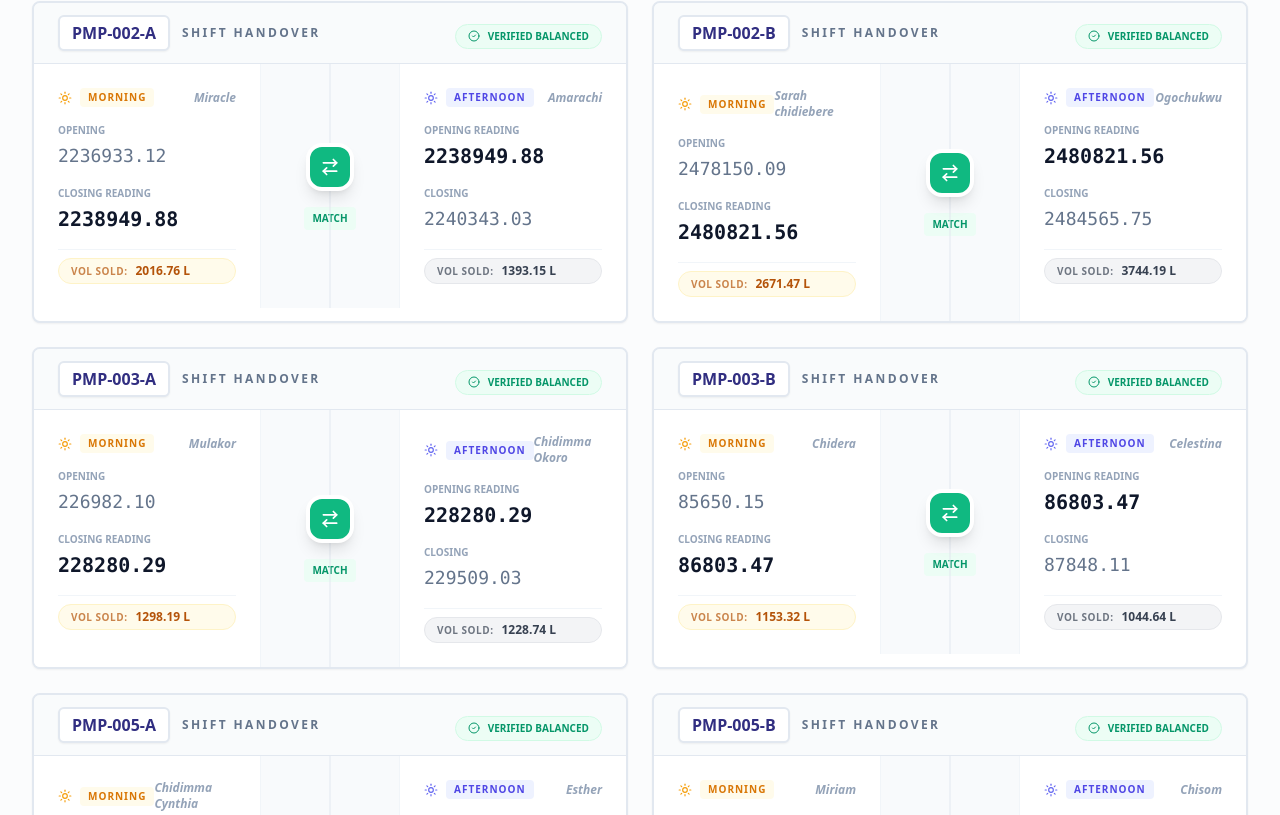
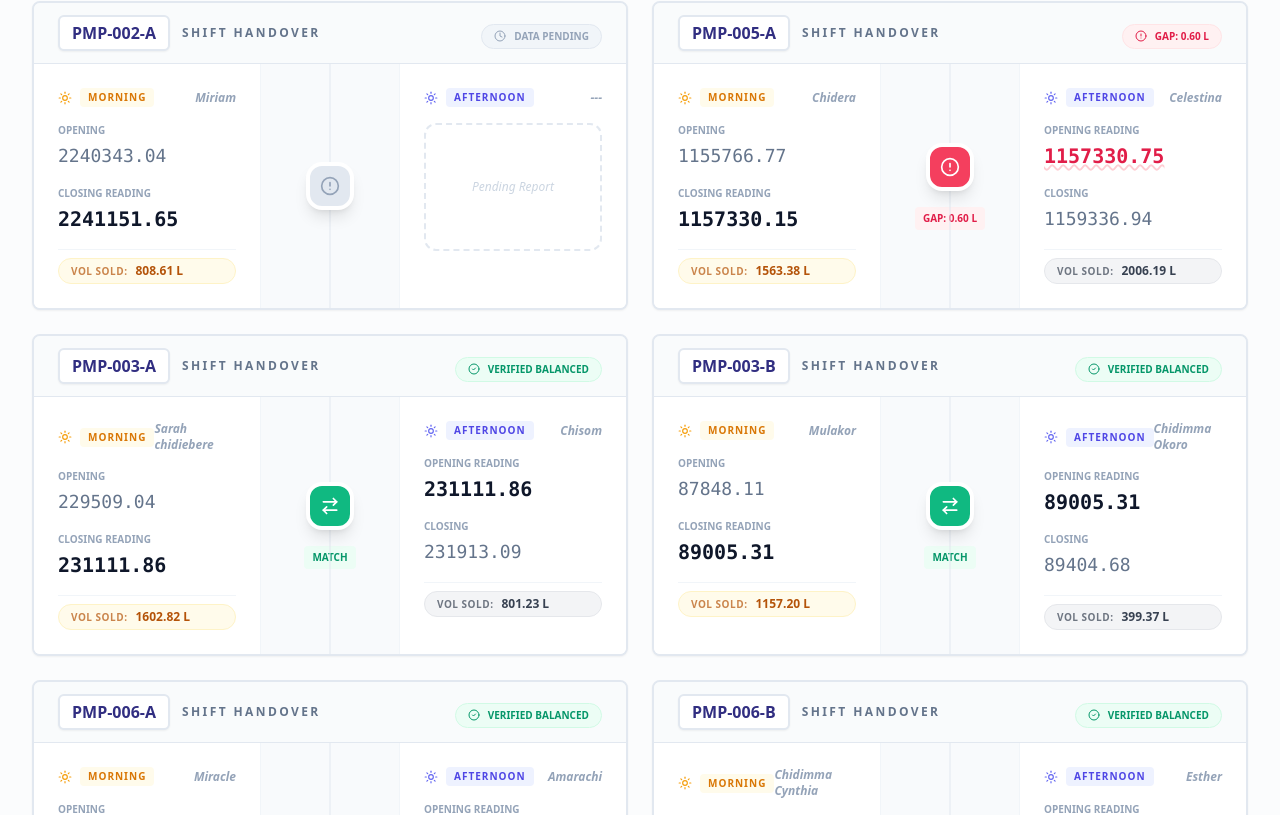
Before and after one commit to nipcobestpetroleum-art/brave-turtle-yawn, a React (Vite) app: page / in a window 1280 px wide. Shown: the part 497-1312 px from the top of the page. Built offline with nearby package versions, Linux system fonts and the light colour scheme.

Commit message:
[dyad] Adding November 20th, 2025 sales data with extensive account resolutions - wrote 2 file(s)

```diff
--- a/src/data/salesData.ts
+++ b/src/data/salesData.ts
@@ -399,7 +399,7 @@ export const salesData: DailyReport[] = [
         { attendant: "Miracle", pumpId: "PMP-003-B", product: "PMS", openingReading: 71938.84, closingReading: 73265.83, pricePerLiter: 940, cashCollected: 669100, posAmount: 535080, shortageResolutions: [{ type: "debt", amount: 42300, liters: 45, debtor: "Multipro", reason: "MD approved" }] },
         { attendant: "Amarachi", pumpId: "PMP-004-A", product: "PMS", openingReading: 833352.45, closingReading: 835098.01, pricePerLiter: 940, cashCollected: 157350, posAmount: 1422447, shortageResolutions: [{ type: "debt", amount: 31020, liters: 33, debtor: "Multipro", reason: "MD approved" }, { type: "official use", amount: 28200, liters: 30, purpose: "Bread", reason: "By okoye" }] },
         { attendant: "Miriam", pumpId: "PMP-006-B", product: "PMS", openingReading: 550806.98, closingReading: 552036.34, pricePerLiter: 940, cashCollected: 741160, posAmount: 407270 },
-        { attendant: "Donald", pumpId: "AGO-001-A", product: "AGO", openingReading: 185377.85, closingReading: 185569.35, pricePerLiter: 1050, cashCollected: 195050, posAmount: 6000 },
+        { attendant: "Donald", pumpId: "AGO-001-A", product: "AGO", openingReading: 185569.35, closingReading: 185569.35, pricePerLiter: 1050, cashCollected: 0, posAmount: 0 },
         { attendant: "Donald", pumpId: "AGO-001-B", product: "AGO", openingReading: 451622.78, closingReading: 451682.78, pricePerLiter: 1050, cashCollected: 63000, posAmount: 0 },
       ],
       afternoon: [
@@ -552,7 +552,7 @@ export const salesData: DailyReport[] = [
         { attendant: "Ogochukwu", pumpId: "PMP-002-A", product: "PMS", openingReading: 2235570.74, closingReading: 2236933.12, pricePerLiter: 940, cashCollected: 310300, posAmount: 857019, shortageResolutions: [{ type: "debt", amount: 112800, liters: 120, debtor: "First patriot", reason: "MD approved" }] },
         { attendant: "Chidimma Okoro", pumpId: "PMP-002-B", product: "PMS", openingReading: 2476727.44, closingReading: 2478150.09, pricePerLiter: 940, cashCollected: 408520, posAmount: 928860 },
         { attendant: "Esther", pumpId: "PMP-003-B", product: "PMS", openingReading: 84962.61, closingReading: 85650.15, pricePerLiter: 940, cashCollected: 537450, posAmount: 108600 },
-        { attendant: "Celestina", pumpId: "PMP-004-A", product: "PMS", openingReading: 226073.82, closingReading: 226982.09, pricePerLiter: 940, cashCollected: 353950, posAmount: 499400 },
+        { attendant: "Celestina", pumpId: "PMP-003-A", product: "PMS", openingReading: 226073.82, closingReading: 226982.09, pricePerLiter: 940, cashCollected: 353950, posAmount: 499400 },
         { attendant: "Chizoba", pumpId: "PMP-005-A", product: "PMS", openingReading: 1152037.99, closingReading: 1152305.11, pricePerLiter: 940, cashCollected: 110000, posAmount: 117000, shortageResolutions: [{ type: "official use", amount: 23500, liters: 25, purpose: "Bread bus" }] },
         { attendant: "Chisom", pumpId: "PMP-005-A", product: "PMS", openingReading: 1152305.11, closingReading: 1153228.30, pricePerLiter: 940, cashCollected: 167050, posAmount: 700300 },
         { attendant: "Amarachi", pumpId: "PMP-005-B", product: "PMS", openingReading: 715909.12, closingReading: 716893.82, pricePerLiter: 940, cashCollected: 249200, posAmount: 675470 },
@@ -581,5 +581,27 @@ export const salesData: DailyReport[] = [
       ]
     },
     bankDeposits: []
+  },
+  {
+    date: "2025-11-20",
+    shifts: {
+      morning: [
+        { attendant: "Miriam", pumpId: "PMP-002-A", product: "PMS", openingReading: 2240343.04, closingReading: 2241151.65, pricePerLiter: 940, cashCollected: 209380, posAmount: 550280 },
+        { attendant: "Chidera", pumpId: "PMP-005-A", product: "PMS", openingReading: 1155766.77, closingReading: 1157330.15, pricePerLiter: 940, cashCollected: 367900, posAmount: 1101800 },
+        { attendant: "Sarah chidiebere", pumpId: "PMP-003-A", product: "PMS", openingReading: 229509.04, closingReading: 231111.86, pricePerLiter: 940, cashCollected: 436900, posAmount: 945925, shortageResolutions: [{ type: "debt", amount: 122200, liters: 130, debtor: "First patriot", reason: "MD approved" }, { type: "debt", amount: 1880, liters: 2, debtor: "Multipro company", reason: "MD approved" }] },
+        { attendant: "Mulakor", pumpId: "PMP-003-B", product: "PMS", openingReading: 87848.11, closingReading: 89005.31, pricePerLiter: 940, cashCollected: 685700, posAmount: 333180, shortageResolutions: [{ type: "debt", amount: 52000, liters: 55.32, debtor: "Donald", reason: "MD approved" }, { type: "debt", amount: 11280, liters: 12, debtor: "Multipro company", reason: "MD approved" }, { type: "return to tank", amount: 4700, liters: 5, reason: "Priming" }] },
+        { attendant: "Miracle", pumpId: "PMP-006-A", product: "PMS", openingReading: 688841.00, closingReading: 692015.26, pricePerLiter: 940, cashCollected: 574200, posAmount: 1964582.60, shortageResolutions: [{ type: "debt", amount: 126000, liters: 134.04, debtor: "Exodus", reason: "Debt" }, { type: "debt", amount: 19300, liters: 20.53, debtor: "Obinna", reason: "No idea" }, { type: "debt", amount: 291400, liters: 310, debtor: "First patriot", reason: "MD approved" }, { type: "debt", amount: 8460, liters: 9, debtor: "Multipro", reason: "MD approved" }] },
+        { attendant: "Chidimma Cynthia", pumpId: "PMP-006-B", product: "PMS", openingReading: 561803.19, closingReading: 562935.37, pricePerLiter: 940, cashCollected: 347500, posAmount: 693800, shortageResolutions: [{ type: "debt", amount: 18800, liters: 20, debtor: "Multipro", reason: "MD approved" }] },
+      ],
+      afternoon: [
+        { attendant: "Chisom", pumpId: "PMP-003-A", product: "PMS", openingReading: 231111.86, closingReading: 231913.09, pricePerLiter: 940, cashCollected: 155600, posAmount: 520271, shortageResolutions: [{ type: "debt", amount: 47000, liters: 50, debtor: "First patriot", reason: "MD approved" }, { type: "debt", amount: 30000, liters: 31.91, debtor: "No idea", reason: "Debt" }] },
+        { attendant: "Chidimma Okoro", pumpId: "PMP-003-B", product: "PMS", openingReading: 89005.31, closingReading: 89404.68, pricePerLiter: 940, cashCollected: 209600, posAmount: 165020 },
+        { attendant: "Celestina", pumpId: "PMP-005-A", product: "PMS", openingReading: 1157330.75, closingReading: 1159336.94, pricePerLiter: 940, cashCollected: 585450, posAmount: 1278800, shortageResolutions: [{ type: "debt", amount: 21000, liters: 22.34, debtor: "Donald", reason: "No idea" }] },
+        { attendant: "Esther", pumpId: "PMP-005-B", product: "PMS", openingReading: 719049.25, closingReading: 719677.93, pricePerLiter: 940, cashCollected: 317350, posAmount: 268300, shortageResolutions: [{ type: "return to tank", amount: 4700, liters: 5, reason: "Priming" }] },
+        { attendant: "Amarachi", pumpId: "PMP-006-A", product: "PMS", openingReading: 692015.29, closingReading: 692194.15, pricePerLiter: 940, cashCollected: 42300, posAmount: 124097, shortageResolutions: [{ type: "return to tank", amount: 1880, liters: 2, reason: "RTT" }] },
+        { attendant: "Esther", pumpId: "PMP-006-B", product: "PMS", openingReading: 562935.37, closingReading: 563157.49, pricePerLiter: 940, cashCollected: 117100, posAmount: 34800, shortageResolutions: [{ type: "debt", amount: 56400, liters: 60, debtor: "First patriot", reason: "MD approved" }] },
+      ]
+    },
+    bankDeposits: []
   }
 ];
```
